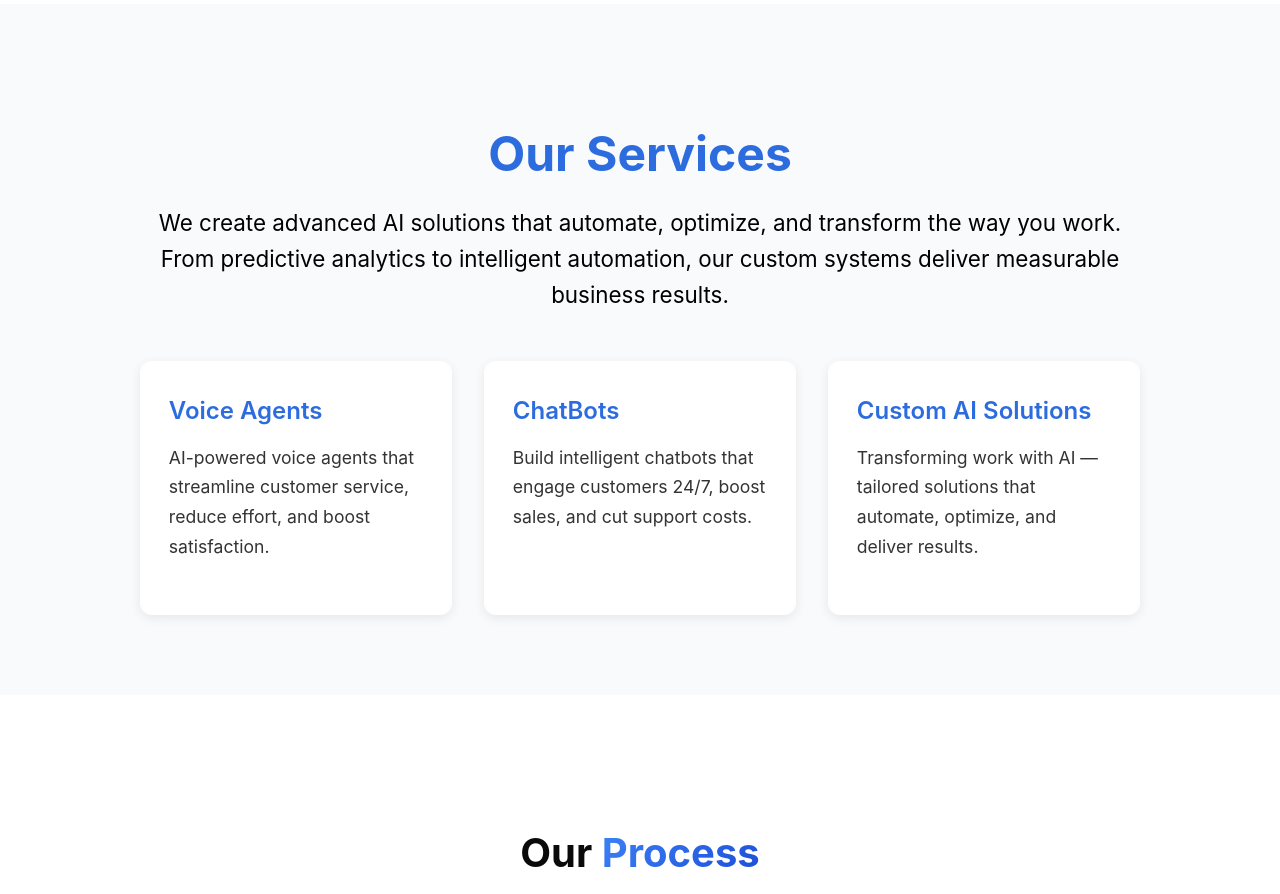
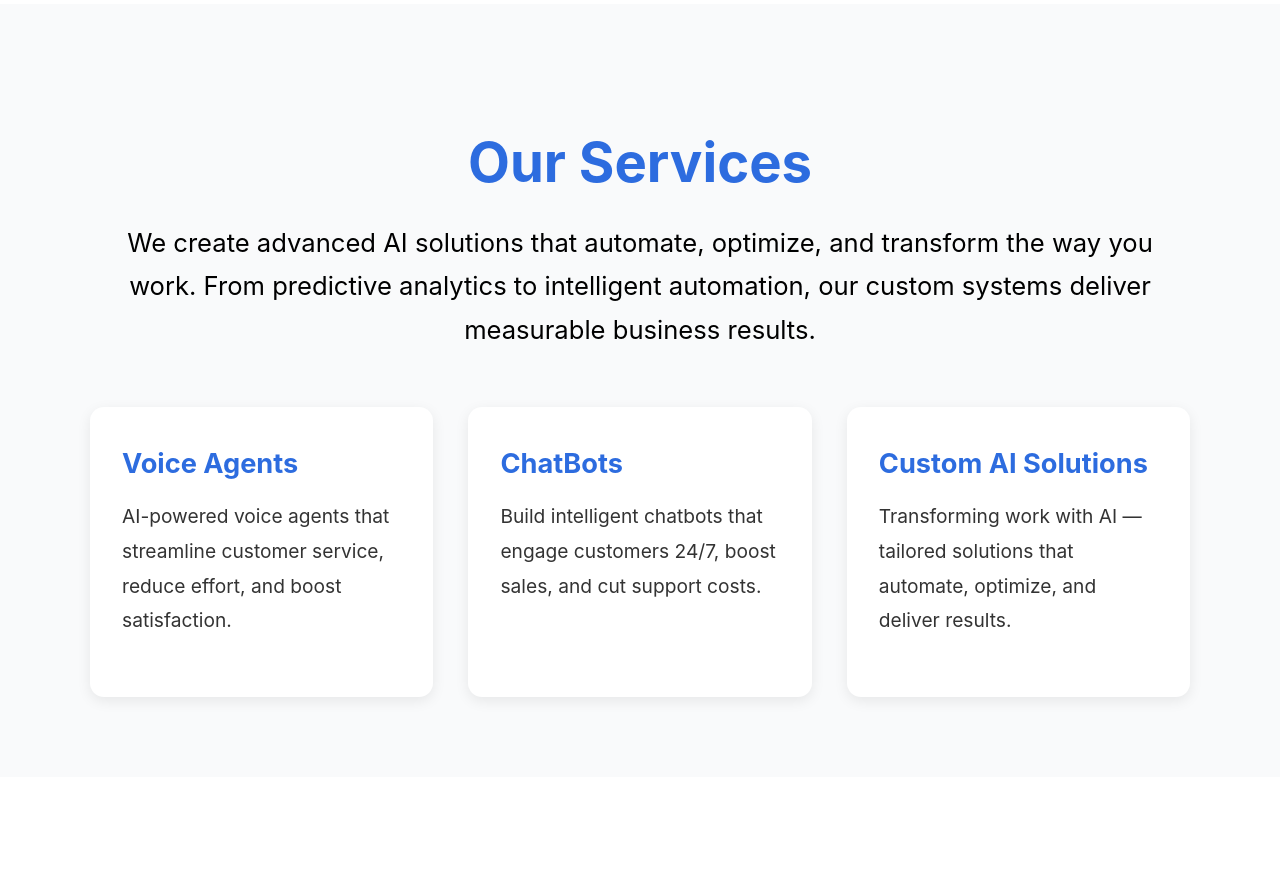
Before and after one commit to needlesanddials1/buiz-website, a React (Create React App) app: page / in a window 1280 px wide. Shown: the part 720-1614 px from the top of the page. Built offline with nearby package versions, Linux system fonts and the light colour scheme.

Commit message:
Update WorkWithUs.css

```diff
--- a/src/components/WorkWithUs.css
+++ b/src/components/WorkWithUs.css
@@ -4,55 +4,55 @@
 }
 
 .work-container {
-  max-width: 1000px;
+  max-width: 1100px;
   margin: 0 auto;
   text-align: center;
 }
 
 .work-heading {
-  font-size: clamp(2.4rem, 4vw, 3rem); /* ✅ slightly bigger */
-  font-weight: 700; /* ✅ bolder */
+  font-size: clamp(2.8rem, 5vw, 3.4rem); /* ✅ bigger heading */
+  font-weight: 700; /* ✅ bold */
   color: #2d6cdf; /* ✅ brand blue */
-  margin-bottom: 1rem;
+  margin-bottom: 1.5rem;
 }
 
 .work-subheading {
-  font-size: clamp(1.1rem, 2.5vw, 1.4rem);
-  line-height: 1.6;
+  font-size: clamp(1.3rem, 2.8vw, 1.6rem); /* ✅ bigger intro */
+  line-height: 1.7;
   color: #000; /* ✅ black text */
-  margin-bottom: 3rem;
+  margin-bottom: 3.5rem;
 }
 
 .tiles-grid {
   display: grid;
-  grid-template-columns: repeat(auto-fit, minmax(260px, 1fr));
-  gap: 2rem; /* ✅ more spacing */
+  grid-template-columns: repeat(auto-fit, minmax(280px, 1fr));
+  gap: 2.2rem;
 }
 
 .tile {
   background: #fff;
-  border-radius: 12px;
-  padding: 2.2rem 1.8rem;
-  box-shadow: 0 3px 12px rgba(0, 0, 0, 0.08);
+  border-radius: 14px;
+  padding: 2.5rem 2rem;
+  box-shadow: 0 4px 14px rgba(0, 0, 0, 0.08);
   text-align: left;
   transition: transform 0.25s ease, box-shadow 0.25s ease;
 }
 
 .tile:hover {
-  transform: translateY(-6px);
-  box-shadow: 0 10px 24px rgba(0, 0, 0, 0.12);
+  transform: translateY(-8px);
+  box-shadow: 0 12px 26px rgba(0, 0, 0, 0.15);
 }
 
 .tile-name {
-  font-size: 1.5rem; /* ✅ bigger title */
-  font-weight: 600;
+  font-size: 1.7rem; /* ✅ bigger title */
+  font-weight: 700;
   color: #2d6cdf; /* ✅ brand blue */
   margin-bottom: 1rem;
 }
 
 .tile-desc {
-  font-size: 1.1rem; /* ✅ slightly bigger text */
-  line-height: 1.7;
+  font-size: 1.2rem; /* ✅ bigger text */
+  line-height: 1.8;
   color: #333;
 }
 
@@ -63,14 +63,18 @@
   }
 
   .work-heading {
-    font-size: 2rem;
+    font-size: 2.4rem;
+  }
+
+  .work-subheading {
+    font-size: 1.2rem;
   }
 
   .tile-name {
-    font-size: 1.3rem;
+    font-size: 1.4rem;
   }
 
   .tile-desc {
-    font-size: 1rem;
+    font-size: 1.05rem;
   }
 }
```
